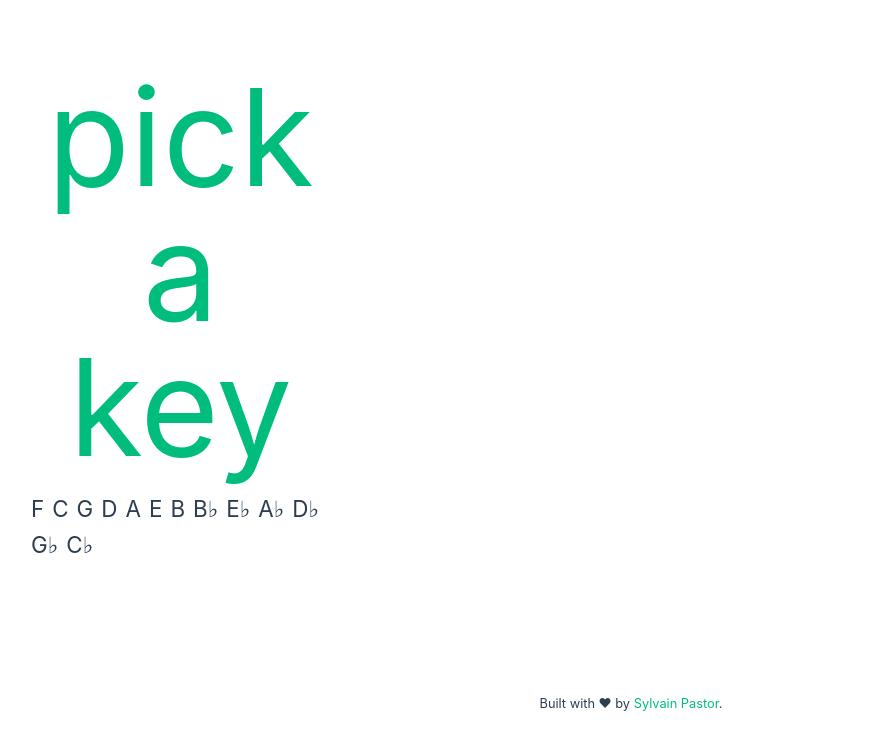
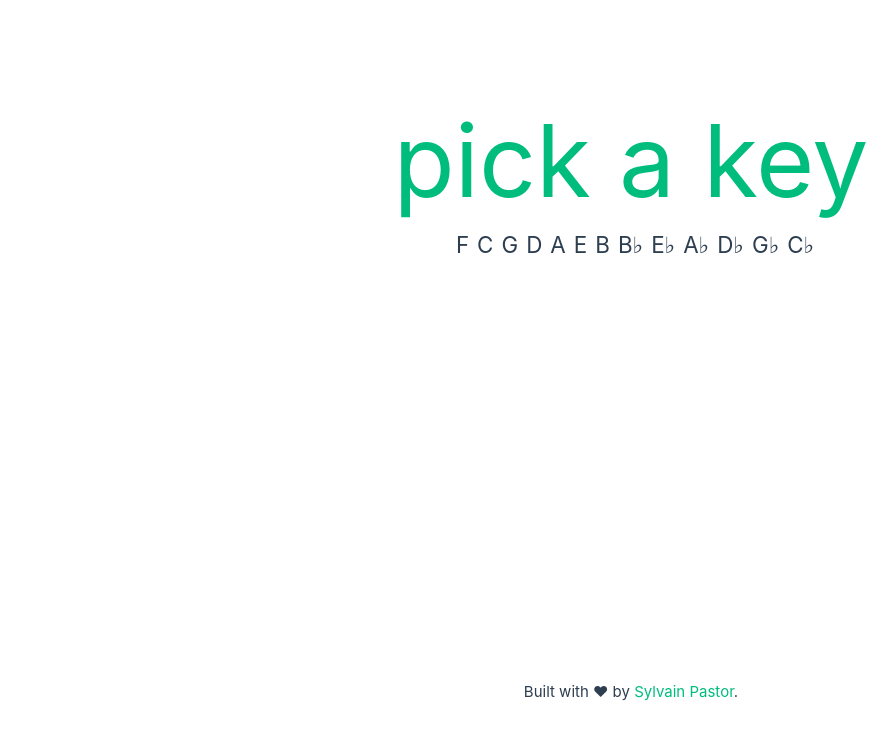
Before and after one commit to syl-p/easy-music-key, a Vue app: page /#/ in a window 1280 px wide. Shown: the top 750 px of the page, without its empty margins (9-905 px from the left). Built offline with nearby package versions, Linux system fonts and the light colour scheme.

Commit message:
fix: fix route with 2 params

```diff
--- a/src/App.vue
+++ b/src/App.vue
@@ -1,7 +1,25 @@
 <template>
-  <main>
+  <aside class="keys">
+    <h2>
+      {{ route.params.key ? route.params.key : "pick a key" }}
+    </h2>
+    <ul class="keys-list">
+      <li v-for="item in keys" :key="item">
+        <RouterLink
+          :to="{
+            name: 'keyTable',
+            params: {
+              key: item,
+            },
+          }"
+          >{{ item }}</RouterLink
+        >
+      </li>
+    </ul>
+  </aside>
+  <section>
     <RouterView />
-  </main>
+  </section>
   <footer class="footer_copyright text-center">
     <p>
       Built with <span class="text-error">♥</span> by
@@ -12,7 +30,26 @@
   </footer>
 </template>
 
-<script setup lang="ts"></script>
+<script setup lang="ts">
+import { useRoute } from "vue-router";
+const route = useRoute();
+
+const keys = [
+  "F",
+  "C",
+  "G",
+  "D",
+  "A",
+  "E",
+  "B",
+  "B♭",
+  "E♭",
+  "A♭",
+  "D♭",
+  "G♭",
+  "C♭",
+];
+</script>
 
 <style>
 @import "./assets/base.css";
@@ -20,33 +57,17 @@
 
 #app {
   max-width: 1280px;
-  margin: 0 auto;
+  margin: auto;
   font-weight: normal;
-}
-
-header {
-  margin-bottom: 2rem;
-}
-
-header nav {
   display: flex;
-  gap: 10px;
-  align-items: center;
-  justify-content: center;
-  width: 100%;
-}
-
-main {
-  margin-bottom: 50px;
+  flex-direction: column;
+  justify-content: space-around;
+  min-height: 100vh;
 }
 
 footer {
   padding: 15px 0;
-}
-
-.logo {
-  display: block;
-  margin: 0 auto 2rem;
+  text-align: center;
 }
 
 a,
@@ -56,26 +77,40 @@ a,
   transition: 0.4s;
 }
 
-@media (hover: hover) {
-  /*  a:hover {
-    background-color: hsla(160, 100%, 37%, 0.2);
-  }*/
+aside {
+  display: flex;
+  flex-direction: column;
+  align-items: center;
+  justify-content: center;
 }
 
-@media (min-width: 1024px) {
-  body {
-    display: flex;
-    place-items: center;
-  }
+.keys-list {
+  padding: 0;
+  margin: 1rem 0;
+  display: flex;
+  flex-wrap: wrap;
+  justify-content: start;
+  align-items: center;
+  list-style: none;
+}
 
-  main {
-    display: grid;
-    grid-template-columns: 0.7fr 2fr;
-    padding: 0 2rem;
-  }
+.keys-list li a {
+  font-size: 1.4rem;
+  padding-left: 0.5rem;
+  color: var(--vt-c-light);
+}
 
-  .logo {
-    margin: 0 2rem 0 0;
-  }
+.keys-list li a.router-link-active {
+  color: var(--vt-c-green);
+}
+
+.keys h2 {
+  font-size: 100px;
+  background: transparent;
+  border: none;
+  padding: 0;
+  line-height: 100px;
+  color: var(--vt-c-green);
+  text-align: center;
 }
 </style>
--- a/src/assets/base.css
+++ b/src/assets/base.css
@@ -62,13 +62,15 @@
 }
 
 body {
+  padding: 15px;
   min-height: 100vh;
   color: var(--color-text);
   background: var(--color-background);
   transition: color 0.5s, background-color 0.5s;
   line-height: 1.6;
-  font-family: Inter, -apple-system, BlinkMacSystemFont, 'Segoe UI', Roboto, Oxygen, Ubuntu,
-    Cantarell, 'Fira Sans', 'Droid Sans', 'Helvetica Neue', sans-serif;
+  font-family: Inter, -apple-system, BlinkMacSystemFont, "Segoe UI", Roboto,
+    Oxygen, Ubuntu, Cantarell, "Fira Sans", "Droid Sans", "Helvetica Neue",
+    sans-serif;
   font-size: 15px;
   text-rendering: optimizeLegibility;
   -webkit-font-smoothing: antialiased;
--- a/src/components/Element.vue
+++ b/src/components/Element.vue
@@ -14,7 +14,8 @@
           playSound(route.params.view === 'mode' ? mode.notes : degree.notes)
         "
       >
-        Ecouter
+        <i class="mdi mdi-volume-high"></i>
+        <span>Ecouter</span>
       </button>
     </h2>
     <ul>
@@ -64,6 +65,21 @@ async function playSound(notes: string[]) {
   justify-content: center;
 }
 
+.element button {
+  background-color: transparent;
+  border: none;
+  color: var(--vt-c-green);
+  cursor: pointer;
+}
+
+.element button i {
+  font-size: 25px;
+}
+
+.element button span {
+  display: none;
+}
+
 .element h2 span {
   font-size: 1.4rem;
   line-height: 1.4rem;
--- a/src/components/Elements.vue
+++ b/src/components/Elements.vue
@@ -1,8 +1,30 @@
 <template>
   <nav>
     <ul>
-      <li><RouterLink :to="scale.key + '/degree'">Degree</RouterLink></li>
-      <li><RouterLink :to="scale.key + '/mode'">Mode</RouterLink></li>
+      <li>
+        <RouterLink
+          :to="{
+            name: 'keyTable',
+            params: {
+              key: scale.key ?? 'C',
+              view: 'degree',
+            },
+          }"
+          >Degree</RouterLink
+        >
+      </li>
+      <li>
+        <RouterLink
+          :to="{
+            name: 'keyTable',
+            params: {
+              key: scale.key ?? 'C',
+              view: 'mode',
+            },
+          }"
+          >Mode</RouterLink
+        >
+      </li>
     </ul>
   </nav>
   <ul class="elements">
@@ -23,14 +45,25 @@
 
 <script setup lang="ts">
 import Element from "@/components/Element.vue";
-import { computed } from "vue";
+import { computed, watch } from "vue";
 import { useStore } from "@/stores/main";
+import { useRoute } from "vue-router";
 import { RouterLink } from "vue-router";
 const store = useStore();
+const { setScale } = store;
 const scale = computed(() => store.scale);
+const route = useRoute();
+
+watch(
+  () => route.params.key,
+  async (newKey) => {
+    if (newKey) setScale(newKey as string);
+  },
+  { immediate: true }
+);
 </script>
 
-<style>
+<style scoped>
 .elements {
   margin: 0;
   padding: 0;
@@ -39,10 +72,11 @@ const scale = computed(() => store.scale);
 }
 
 .elements_item {
-  padding: 10px 30px;
+  padding: 10px 0;
   margin-bottom: 40px;
+  gap: 15px;
   display: grid;
-  grid-template-columns: 0.5fr 3fr;
+  grid-template-columns: 1fr 7fr;
   align-content: center;
   justify-content: center;
   align-items: center;
@@ -53,4 +87,24 @@ const scale = computed(() => store.scale);
   font-weight: bold;
   text-align: center;
 }
+
+nav ul {
+  display: flex;
+  justify-content: center;
+  margin: 25px auto;
+  padding: 0;
+  list-style: none;
+  gap: 15px;
+}
+
+nav ul li a {
+  font-size: 1.2rem;
+  text-transform: uppercase;
+  padding-left: 0.5rem;
+  color: var(--vt-c-light);
+}
+
+nav ul li a.router-link-active {
+  color: var(--vt-c-green);
+}
 </style>
--- a/src/router.ts
+++ b/src/router.ts
@@ -1,18 +1,12 @@
 import { createRouter, createWebHashHistory } from "vue-router";
-import Home from "@/views/Home.vue";
-import About from "@/views/About.vue";
 import Elements from "@/components/Elements.vue";
 
 const routes = [
   {
-    path: "/",
-    component: Home,
-    children: [
-      { path: "/:key", component: Elements },
-      { path: "/:key/:view", component: Elements },
-    ],
+    path: "/:key/:view?",
+    component: Elements,
+    name: "keyTable",
   },
-  { path: "/about", component: About },
 ];
 
 const router = createRouter({
--- a/src/views/About.vue
+++ /dev/null
@@ -1,8 +0,0 @@
-<template>
-    <h1>Easy music key, qu'est ce que c'est ?</h1>
-    <p>Lorem ipsum dolor sit amet consectetur adipisicing elit. Exercitationem possimus nemo magni placeat reiciendis quibusdam ipsam omnis laborum cum harum laudantium reprehenderit sunt labore pariatur maiores odit, iure animi maxime.</p>
-</template>
-
-<script setup lang="ts">
-
-</script>
--- a/src/views/Home.vue
+++ /dev/null
@@ -1,197 +0,0 @@
-<template>
-  <aside class="keys">
-    <h2>
-      {{ route.params.key ? route.params.key : "pick a key" }}
-    </h2>
-    <ul class="keys-list">
-      <li v-for="item in keys" :key="item">
-        <RouterLink :to="'/' + item">{{ item }}</RouterLink>
-      </li>
-    </ul>
-  </aside>
-  <section>
-    <!-- <nav>
-      <ul>
-        <li>
-          <RouterLink to="/degree">Degree</RouterLink>
-        </li>
-        <li>
-          <RouterLink to="/mode">Mode</RouterLink>
-        </li>
-      </ul>
-    </nav> -->
-    <article>
-      <RouterView />
-    </article>
-  </section>
-</template>
-
-<script setup lang="ts">
-import { watch } from "vue";
-import { RouterView } from "vue-router";
-import { useRoute } from "vue-router";
-import { useStore } from "@/stores/main";
-const store = useStore();
-const { setScale } = store;
-
-const route = useRoute();
-
-watch(
-  () => route.params.key,
-  async (newKey) => {
-    if (newKey) setScale(newKey as string);
-  },
-  { immediate: true }
-);
-
-const keys = [
-  "F",
-  "C",
-  "G",
-  "D",
-  "A",
-  "E",
-  "B",
-  "B♭",
-  "E♭",
-  "A♭",
-  "D♭",
-  "G♭",
-  "C♭",
-];
-</script>
-
-<style>
-@import "@/assets/base.css";
-@import "../../node_modules/@mdi/font/css/materialdesignicons.css";
-
-section nav {
-  text-align: center;
-  margin-bottom: 15px;
-}
-
-section nav ul li {
-  display: inline-block;
-  padding: 0 1rem;
-  color: var(--vt-c-black-mute);
-  text-decoration: none;
-}
-
-section nav ul li a {
-  font-size: 1.2rem;
-  text-transform: uppercase;
-  padding-left: 0.5rem;
-  color: var(--vt-c-black-mute);
-}
-
-section nav ul li a.active {
-  color: var(--vt-c-green);
-}
-
-aside {
-  display: flex;
-  flex-direction: column;
-  align-items: center;
-  margin-bottom: 50px;
-  justify-content: center;
-}
-
-.keys-list {
-  padding: 0;
-  margin: 1rem 0;
-  display: flex;
-  flex-wrap: wrap;
-  justify-content: start;
-  align-items: center;
-  list-style: none;
-}
-
-.keys-list li a {
-  font-size: 1.4rem;
-  padding-left: 0.5rem;
-  color: var(--vt-c-light);
-}
-
-.keys-list li a.router-link-active {
-  color: var(--vt-c-green);
-}
-
-footer {
-  width: 100%;
-  text-align: center;
-  font-size: 0.8rem;
-}
-
-.keys h2 {
-  font-size: 135px;
-  background: transparent;
-  border: none;
-  padding: 0;
-  line-height: 135px;
-  color: var(--vt-c-green);
-  text-align: center;
-}
-
-label {
-  display: block;
-}
-
-aside input[type="radio"] + span {
-  font-size: 1.4rem;
-  text-transform: uppercase;
-  font-weight: bold;
-  opacity: 0.7;
-  padding-left: 5px;
-}
-
-aside input[type="radio"]:checked + span {
-  opacity: 1;
-}
-
-.logo {
-  display: block;
-  margin: 0 auto 2rem;
-}
-
-a,
-.green {
-  text-decoration: none;
-  color: hsla(160, 100%, 37%, 1);
-  transition: 0.4s;
-}
-
-@media (hover: hover) {
-  /*  a:hover {
-      background-color: hsla(160, 100%, 37%, 0.2);
-    }*/
-}
-
-@media (min-width: 1024px) {
-  body {
-    display: flex;
-    place-items: center;
-  }
-
-  main {
-    display: grid;
-    grid-template-columns: 0.7fr 2fr;
-    padding: 0 2rem;
-  }
-
-  section article {
-    display: flex;
-    flex-wrap: wrap;
-    justify-content: start;
-    align-content: start;
-    align-items: start;
-  }
-
-  .mode {
-    width: 50%;
-  }
-
-  .logo {
-    margin: 0 2rem 0 0;
-  }
-}
-</style>
```
